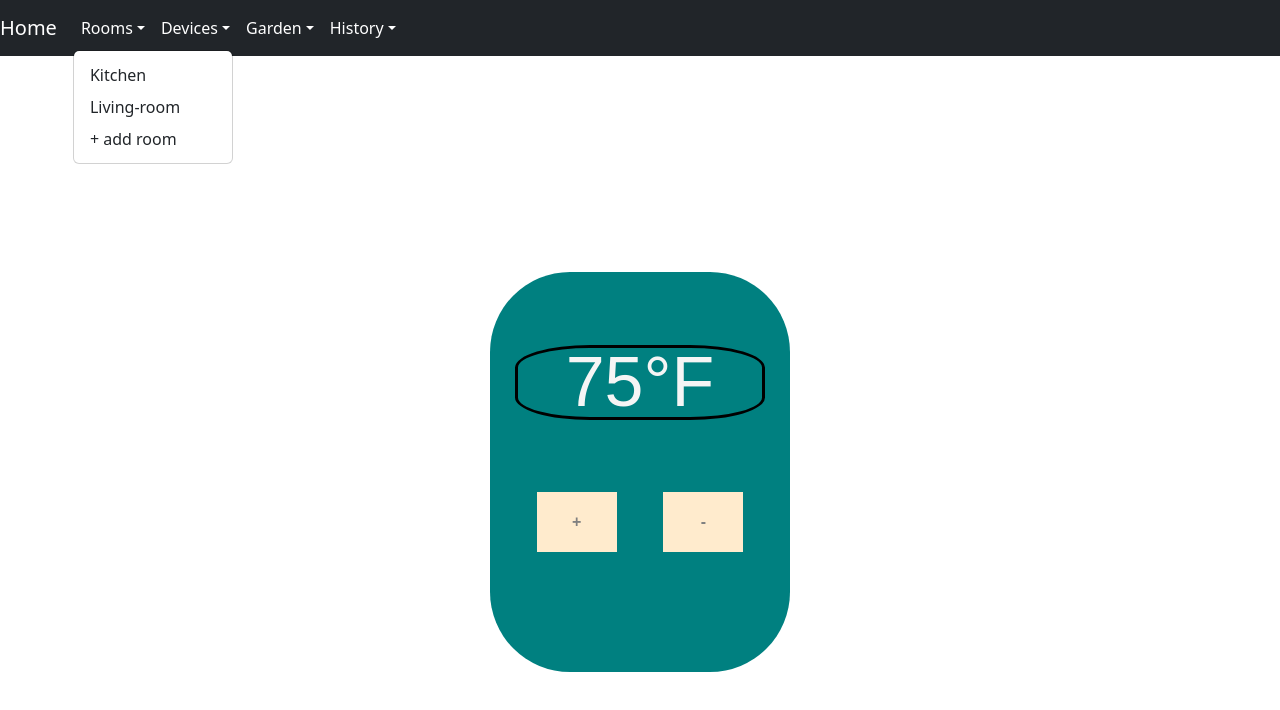
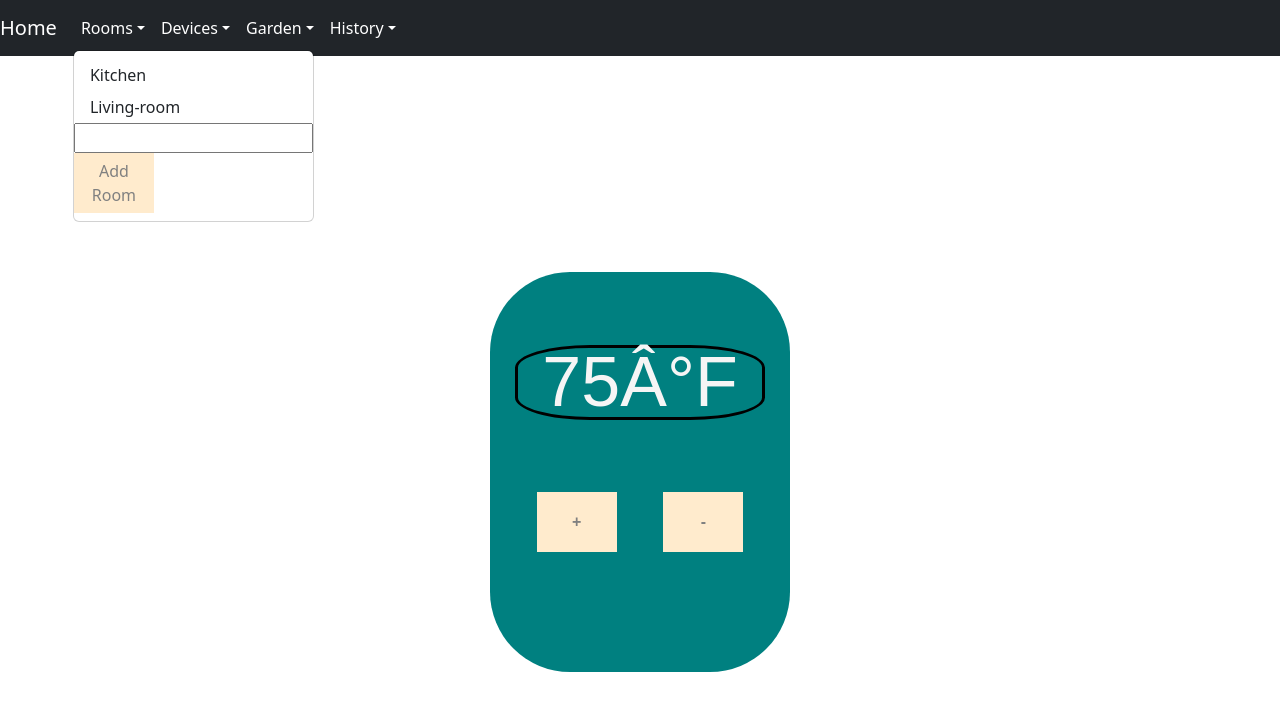
Before and after one commit to Wiqbal2/Smart-Hub-System, a React (Create React App) app: page /Room in a window 1280 px wide. Both pictures are taken after a click on the button "Rooms". Shown: the top 710 px of the page. Built offline with nearby package versions, Linux system fonts and the light colour scheme.

Commit message:
azqa: dynamic dropdown

```diff
--- a/src/Utilities.js
+++ b/src/Utilities.js
@@ -8,28 +8,33 @@ class Temperature extends React.Component {
         super(props);
     }
 
-    increase = (temperature) => {
-        const p = this.props.temp;
-        this.props.onTempChange(p+1);
-    }
 
-    decrease = (temperature) => {
-        const p = this.props.temp;
-        this.props.onTempChange(p-1);
+    changeTemp = (temperature) => {
+        const temp = parseInt(localStorage.getItem( 'temp' ),10);
+
+        if(temperature == 1){
+            this.props.onTempChange(parseInt(temp,10)+1);
+            localStorage.setItem( 'temp', parseInt(temp,10)+1 );
+
+        }
+        else{
+            this.props.onTempChange(parseInt(temp,10)-1);
+            localStorage.setItem( 'temp', parseInt(temp,10)-1 );
+        }
     }
 
     render() {
         //const [temperatureValue, setTemperatureValue] = useState(70);
-        const movado = this.props.temp;
+        const displayTemp = parseInt(localStorage.getItem( 'temp' ),10);
     return (
         <div class='temp-body'>
             <div class='app-container'>
                 <div class='temperature-display-container'>
-				    <div className='temperature-display'>{movado}°F</div>
+                    <div className='temperature-display'>{displayTemp}Â°F</div>
                 </div>
                 <div class='button-div'>
-                    <button onClick={() => this.increase(movado)}><b>+</b></button>
-                    <button onClick={() => this.decrease(movado)}><b>-</b></button>
+                    <button onClick={() => this.changeTemp(1)}><b>+</b></button>
+                    <button onClick={() => this.changeTemp(-1)}><b>-</b></button>
                 </div>
             </div>
         </div>
--- a/src/components/Navbar.jsx
+++ b/src/components/Navbar.jsx
@@ -1,7 +1,3 @@
-
-
-
-
 import React, { useState } from 'react';
 import { Navbar as BootstrapNavbar, Nav, NavDropdown, Button } from 'react-bootstrap';
 import { Link } from 'react-router-dom';
@@ -17,6 +13,20 @@ function Navbar(props) {
     //event.preventDefault();
     props.addDevice(newDeviceName);
     setNewDeviceName('');
+  };
+
+  const [rooms, setRooms] = useState([]);
+  const [newRoom, setNewRoom] = useState('');
+
+  const handleRoomChange = (e) => {
+    setNewRoom(e.target.value);
+  };
+
+  const handleAddOption = () => {
+    if (newRoom) {
+      setRooms([...rooms, newRoom]);
+      setNewRoom('');
+    }
   };
 
   return (
@@ -35,7 +45,18 @@ function Navbar(props) {
               <NavDropdown.Item href="/" as={Link} to="/Room">
                 Living-room
               </NavDropdown.Item>
-              <NavDropdown.Item href="#">+ add room</NavDropdown.Item>
+
+            {rooms.map((room, index) => (
+              <NavDropdown.Item key={index} href="/" as={Link} to="/Room" value={room}>{room}</NavDropdown.Item>
+              ))}
+
+            <input
+              type="text"
+              value={newRoom}
+              onChange={handleRoomChange}
+            />
+            <button onClick={handleAddOption}>Add Room</button>
+
             </NavDropdown>
             {/* DEVICES DROPDOWN */}
             <NavDropdown title="Devices" id="basic-nav-dropdown">
--- a/src/components/Room.jsx
+++ b/src/components/Room.jsx
@@ -2,20 +2,38 @@ import React from 'react';
 import { Navbar as BootstrapNavbar, Nav, NavDropdown, Navbar } from 'react-bootstrap';
 import '../styles.css';
 import Temperature  from '../Utilities.js';
+import { useParams } from "react-router-dom";
+
+let name = "";
+
+function withParams(Component) {
+  return props => <Component {...props} params={useParams()} />;
+}
 
 class Room extends React.Component {
 
   constructor(props){
     super(props);
     this.state = {temp: 75};
+
+    if(localStorage.getItem( 'temp' ) == null){
+      localStorage.setItem( 'temp', parseInt(this.state.temp,10));
+    }
   }
+
+
+
+
 
   handleTempChange = (temp) => {
     this.setState({temp:temp});
+    localStorage.setItem( 'temp', 75 );
 
   }
 
   render(){
+
+    console.log(name);
 
   // Call the imported function
   //const result = Temperature();
@@ -26,7 +44,7 @@ class Room extends React.Component {
         <Navbar />
 
         <Temperature
-         temp={this.state.temp}
+         temp={parseInt(localStorage.getItem( 'temp' ),10)}
          onTempChange={this.handleTempChange}
         />
 
@@ -38,4 +56,4 @@ class Room extends React.Component {
 }
 }
 
-export default Room;
+export default withParams(Room);
```
